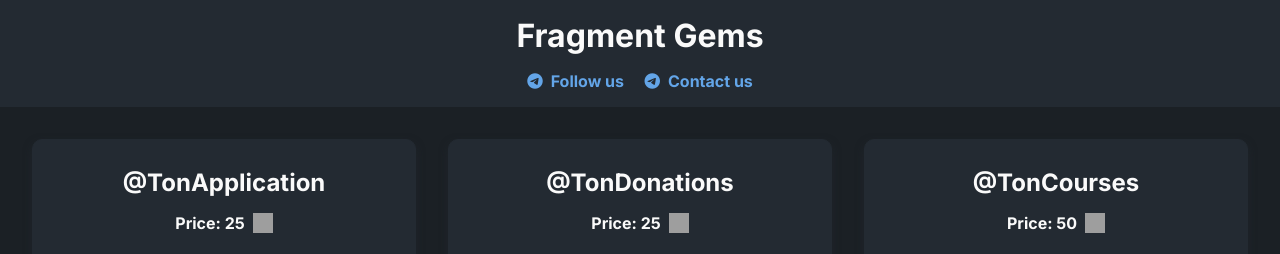
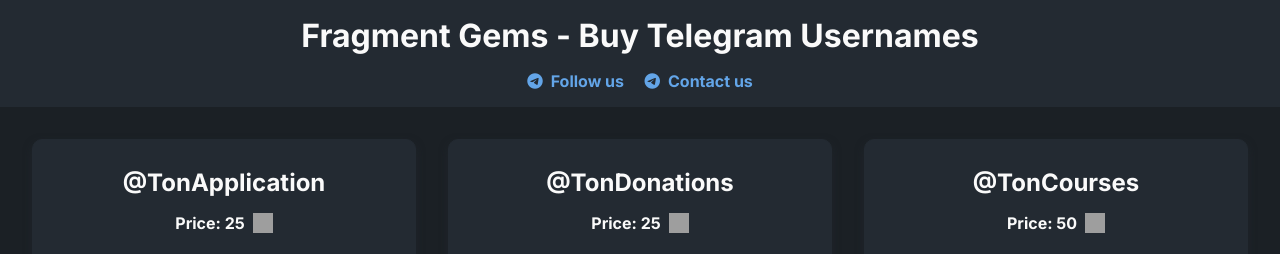
Before and after one commit to hsayram/fragment-gems, a plain HTML site: page index.html in a window 1280 px wide. Shown: the top 254 px of the page. Drawn offline with Linux system fonts and the light colour scheme; grey boxes are pictures that could not be loaded.

Commit message:
Change page title

```diff
--- a/index.html
+++ b/index.html
@@ -3,7 +3,7 @@
 <head>
     <meta charset="UTF-8">
     <meta name="viewport" content="width=device-width, initial-scale=1.0">
-    <title>Fragment Gems - Usernames for Sale</title>
+    <title>Fragment Gems - Buy Telegram Usernames</title>
     <link href="https://fonts.googleapis.com/css2?family=Inter:wght@400;700&display=swap" rel="stylesheet">
     <link rel="stylesheet" href="https://cdnjs.cloudflare.com/ajax/libs/font-awesome/6.0.0-beta3/css/all.min.css">
     <style>
@@ -120,7 +120,7 @@
 </head>
 <body>
     <header>
-        <h1>Fragment Gems</h1>
+        <h1>Fragment Gems - Buy Telegram Usernames</h1>
         <div class="footer-links">
             <a href="https://fragment_gems.t.me" target="_blank"><i class="fab fa-telegram"></i>Follow us</a>
             <a href="https://fragmentgemsadmin.t.me" target="_blank"><i class="fab fa-telegram"></i>Contact us</a>
```
